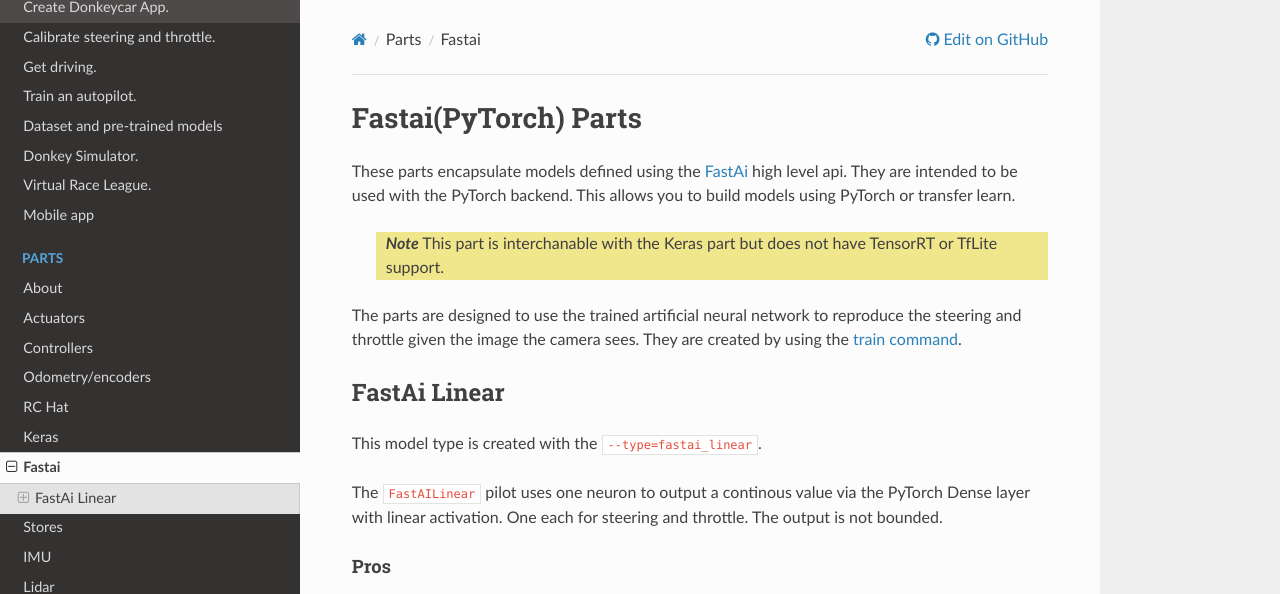
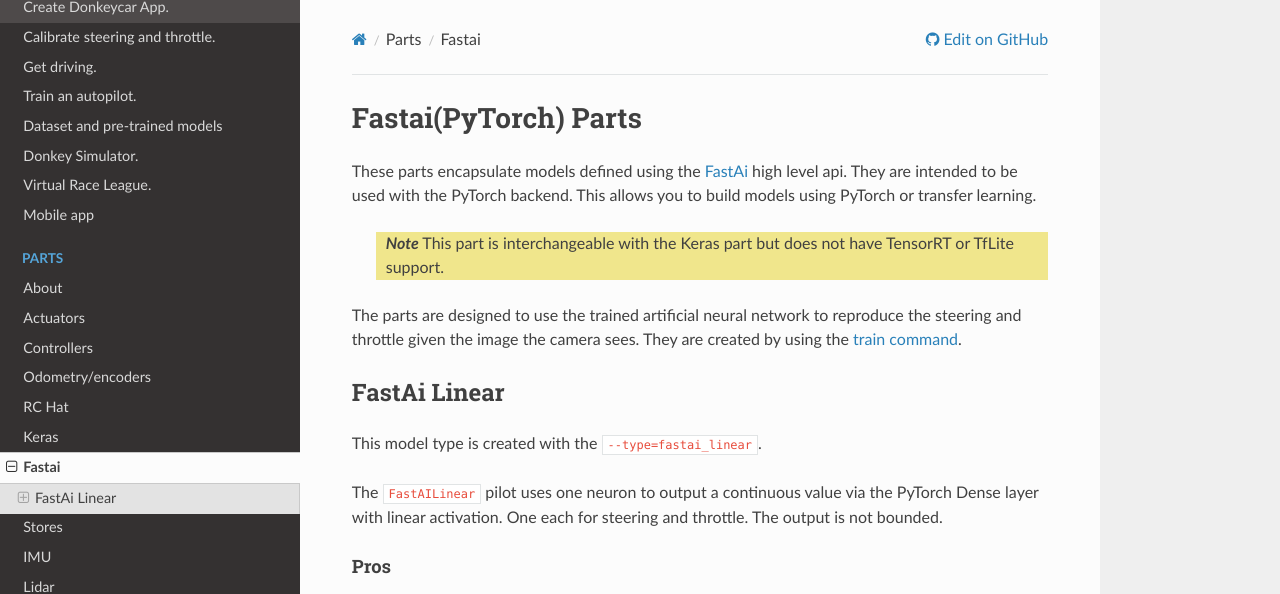
Before and after one commit to autorope/donkeydocs, an MkDocs documentation site: the page built from docs/parts/fastai.md, in a window 1280 px wide and 1163 px high. Shown: the top 594 px of the window. Built offline with MkDocs 1.6.1, drawn with Linux system fonts in a browser that asks for light colours; nearby versions of some CDN libraries; old or Windows-style settings are respelled for this version of MkDocs.

Commit message:
Updated spelling mistakes

```diff
--- a/docs/parts/fastai.md
+++ b/docs/parts/fastai.md
@@ -1,8 +1,8 @@
 # Fastai(PyTorch) Parts
 
-These parts encapsulate models defined using the [FastAi](https://docs.fast.ai/) high level api. They are intended to be used with the PyTorch backend. This allows you to build models using PyTorch or transfer learn.
+These parts encapsulate models defined using the [FastAi](https://docs.fast.ai/) high level api. They are intended to be used with the PyTorch backend. This allows you to build models using PyTorch or transfer learning.
 
- > _**Note**_ This part is interchanable with the Keras part but does not have TensorRT or TfLite support.
+ > _**Note**_ This part is interchangeable with the Keras part but does not have TensorRT or TfLite support.
 
 
 The parts are designed to use the trained artificial neural network to reproduce the steering and throttle given the image the camera sees. They are created by using the [train command](/guide/train_autopilot/).
@@ -11,7 +11,7 @@ The parts are designed to use the trained artificial neural network to reproduce
 
 This model type is created with the `--type=fastai_linear`.
 
-The `FastAILinear` pilot uses one neuron to output a continous value via the
+The `FastAILinear` pilot uses one neuron to output a continuous value via the
 PyTorch Dense layer with linear activation. One each for steering and throttle.
 The output is not bounded.
 
```
